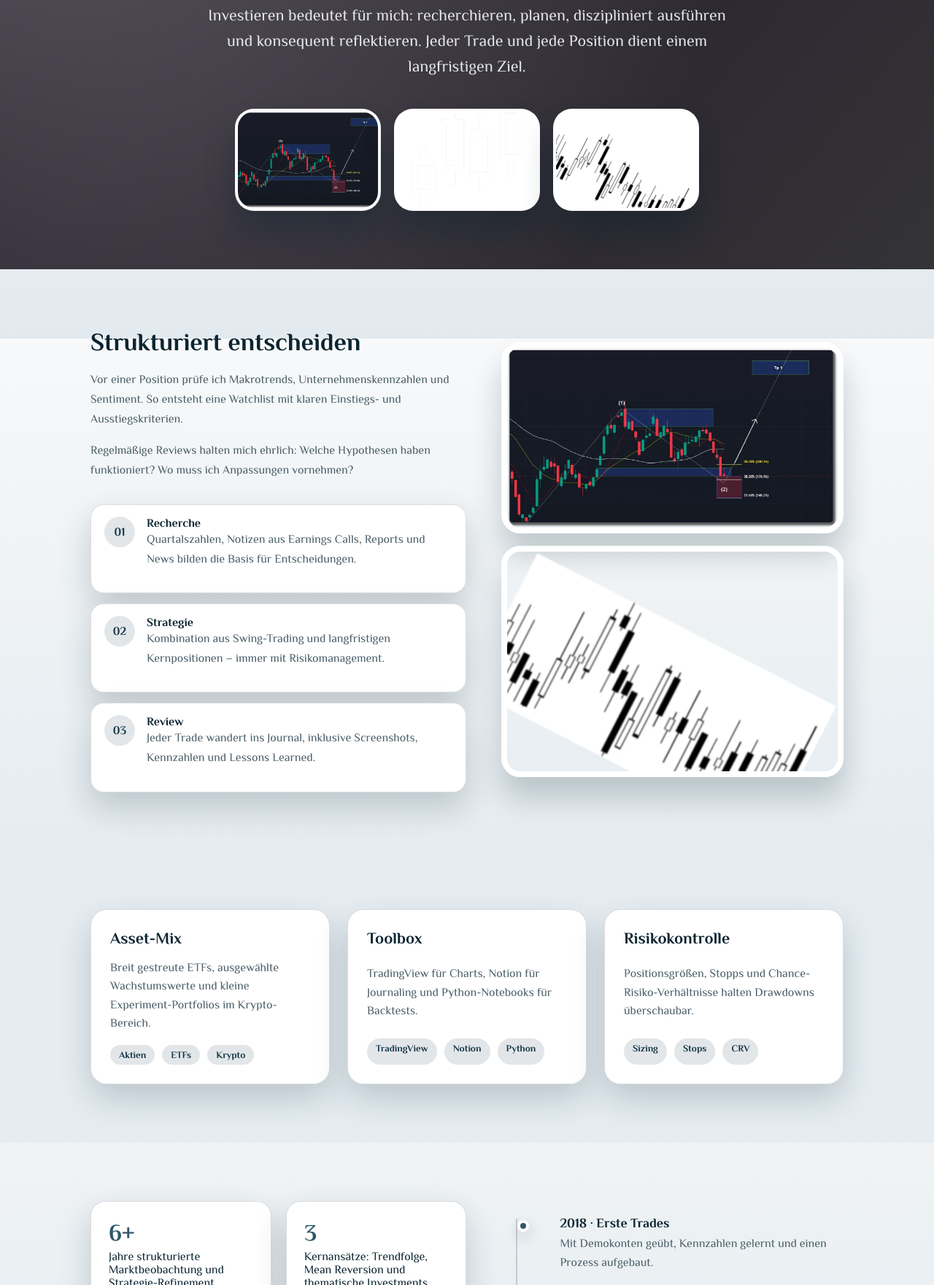
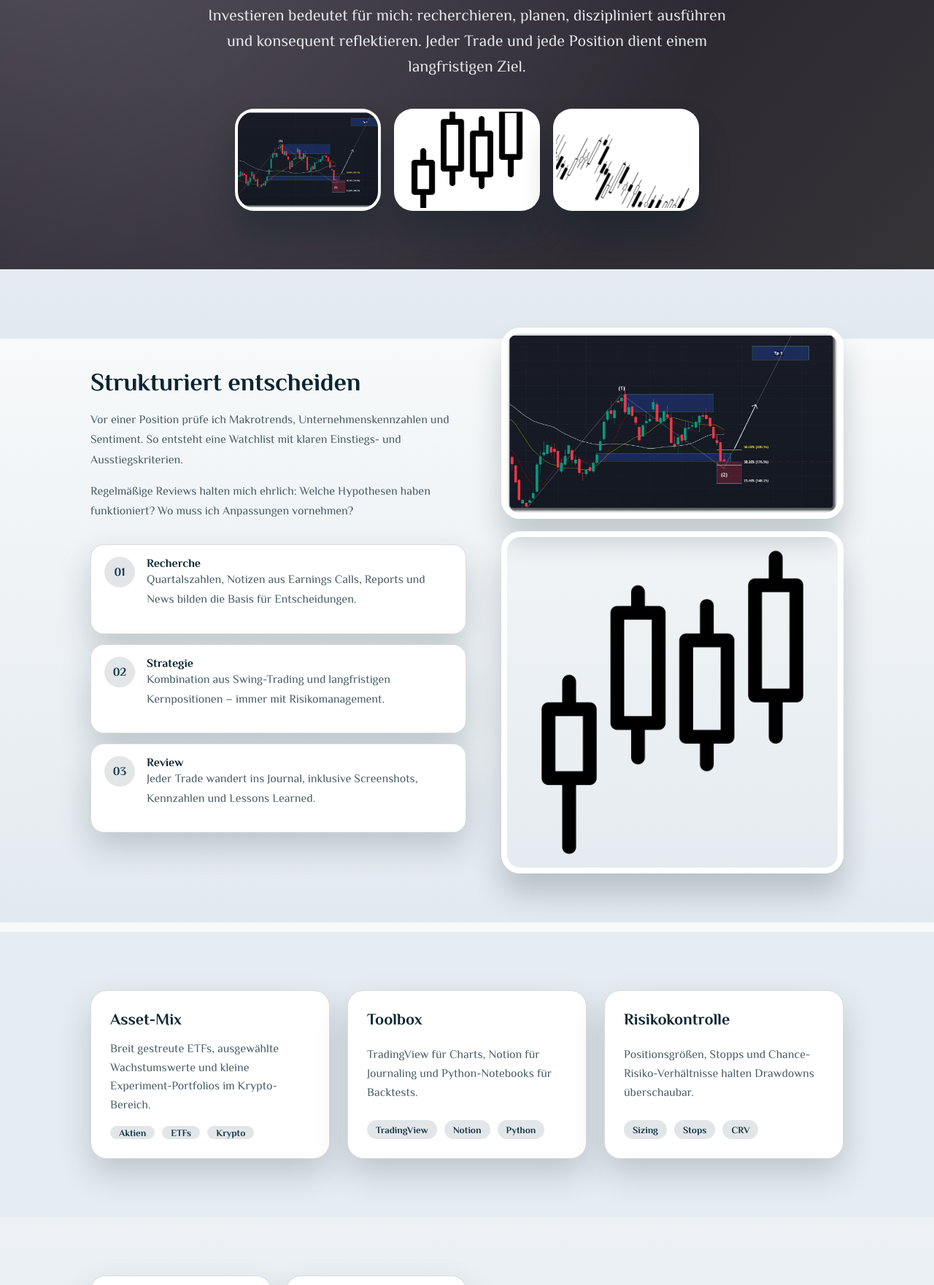
Before and after one commit to Eric-Alexander-07/My-personal-Website, a plain HTML site: page investing.html in a window 1280 px wide. Shown: the part 336-2097 px from the top of the page at 73% size. Drawn offline with Linux system fonts and the light colour scheme.

Commit message:
more changes

```diff
--- a/css/subpages.css
+++ b/css/subpages.css
@@ -256,7 +256,11 @@ body.page-body main {
 }
 
 .feature-card .tag {
-  padding: 6px 12px;
+  display: inline-flex;
+  align-items: center;
+  min-height: 18px;
+  padding: 0 12px;
+  line-height: 1;
   border-radius: 999px;
   background: rgba(20, 53, 71, 0.12);
   color: #143547;
--- a/investing.html
+++ b/investing.html
@@ -20,7 +20,7 @@
           <p class="lead">Investieren bedeutet für mich: recherchieren, planen, diszipliniert ausführen und konsequent reflektieren. Jeder Trade und jede Position dient einem langfristigen Ziel.</p>
           <div class="media-strip">
             <img src="assets/investing/trading1.webp" alt="Trading-Setup mit Monitoren" loading="lazy" />
-            <img src="assets/investing/stocks.webp" alt="Illustration von Candlestick-Charts" loading="lazy" />
+            <img src="assets/investing/candlesticks.webp" alt="Illustration von Candlestick-Charts" loading="lazy" />
             <img src="assets/investing/trading2.webp" alt="Chartanalyse mit Indikatoren" loading="lazy" />
           </div>
         </div>
@@ -58,7 +58,7 @@
           </div>
           <div class="image-stack">
             <img src="assets/investing/trading1.webp" alt="Arbeitsplatz für Marktanalyse" loading="lazy" />
-            <img src="assets/investing/trading2.webp" alt="Handelsdiagramm" loading="lazy" />
+            <img src="assets/investing/candlesticks.webp" alt="Handelsdiagramm" loading="lazy" />
           </div>
         </div>
       </section>
```
Also changed, not shown: code.html (+4 -5 lines), index.html (+3 -3 lines).
